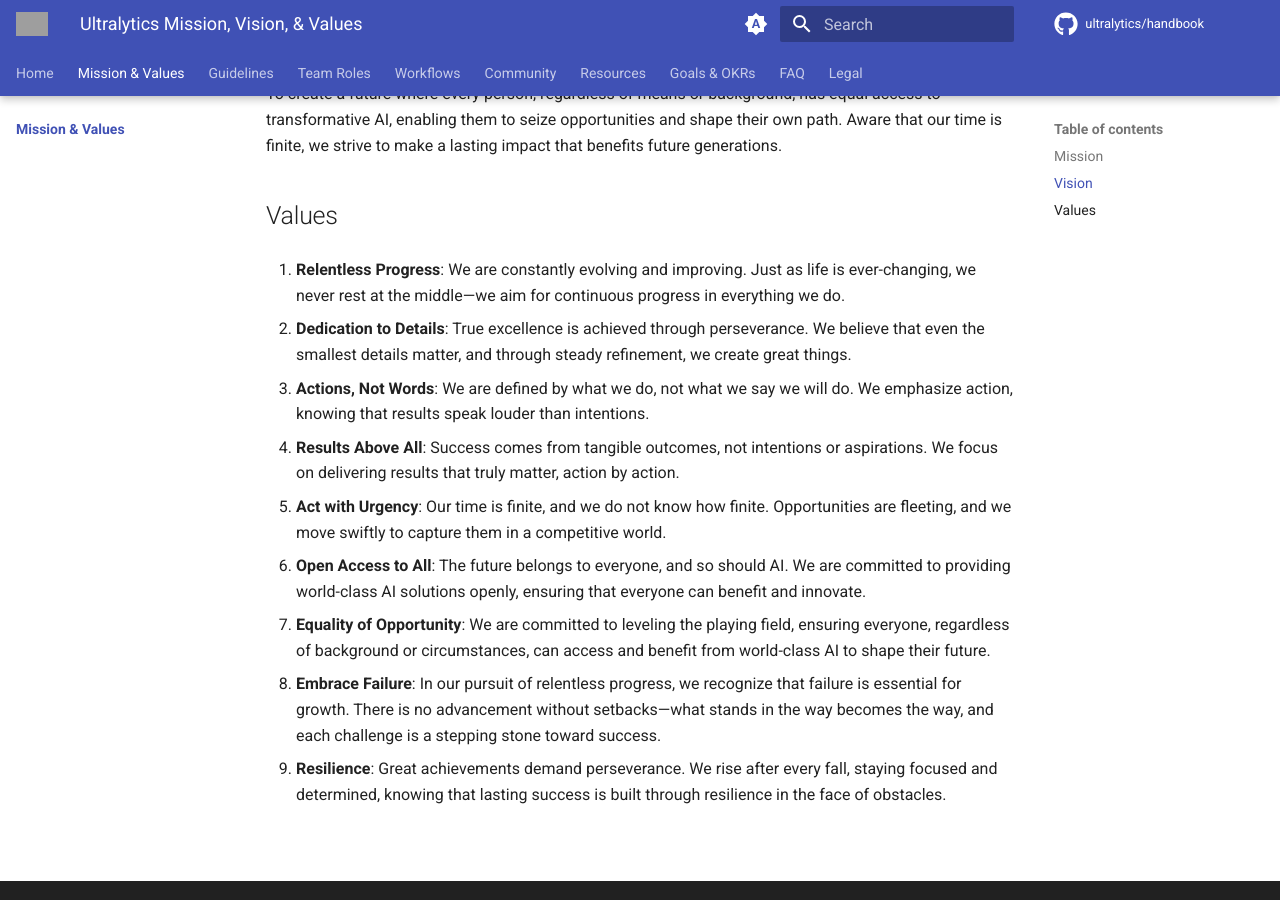
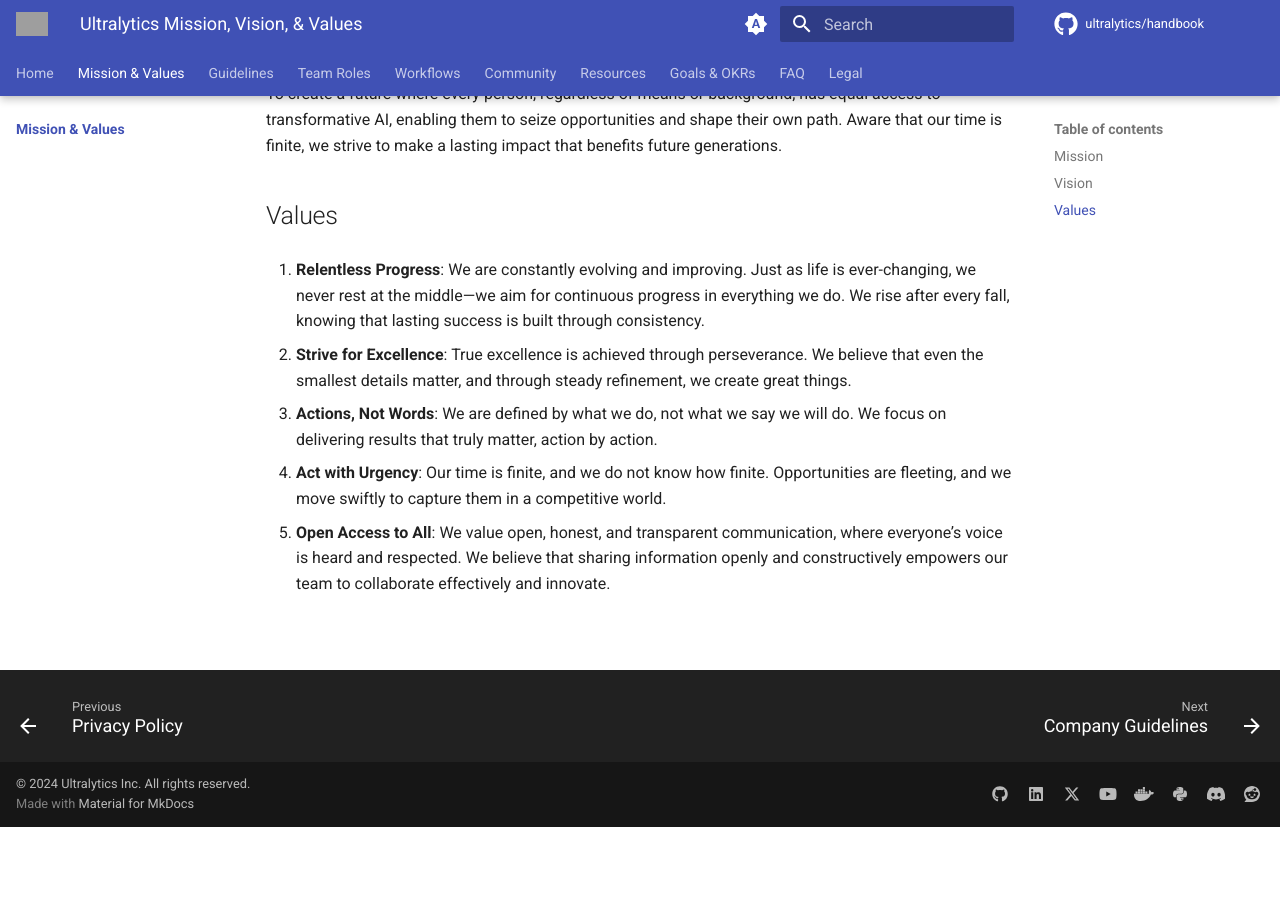
Before and after one commit to ultralytics/handbook, an MkDocs documentation site: the page built from docs/mission-vision-values/index.md, in a window 1280 px wide and 900 px high, scrolled down 437 px. Built offline with MkDocs 1.6.1 and Material for MkDocs 9.7.7, drawn with Linux system fonts in a browser that asks for light colours; comment, search, counter and statistics services are not loaded; after the commit the page ends 1264 px from its top, so only the background shows below that; grey boxes are pictures that could not be loaded.

Commit message:
Values update (#16)

```diff
--- a/docs/mission-vision-values/index.md
+++ b/docs/mission-vision-values/index.md
@@ -10,20 +10,12 @@
 
 ## Values
 
-1. **Relentless Progress**: We are constantly evolving and improving. Just as life is ever-changing, we never rest at the middle—we aim for continuous progress in everything we do.
+1. **Relentless Progress**: We are constantly evolving and improving. Just as life is ever-changing, we never rest at the middle—we aim for continuous progress in everything we do. We rise after every fall, knowing that lasting success is built through consistency.
 
-2. **Dedication to Details**: True excellence is achieved through perseverance. We believe that even the smallest details matter, and through steady refinement, we create great things.
+2. **Strive for Excellence**: True excellence is achieved through perseverance. We believe that even the smallest details matter, and through steady refinement, we create great things.
 
-3. **Actions, Not Words**: We are defined by what we do, not what we say we will do. We emphasize action, knowing that results speak louder than intentions.
+3. **Actions, Not Words**: We are defined by what we do, not what we say we will do. We focus on delivering results that truly matter, action by action.
 
-4. **Results Above All**: Success comes from tangible outcomes, not intentions or aspirations. We focus on delivering results that truly matter, action by action.
+4. **Act with Urgency**: Our time is finite, and we do not know how finite. Opportunities are fleeting, and we move swiftly to capture them in a competitive world.
 
-5. **Act with Urgency**: Our time is finite, and we do not know how finite. Opportunities are fleeting, and we move swiftly to capture them in a competitive world.
-
-6. **Open Access to All**: The future belongs to everyone, and so should AI. We are committed to providing world-class AI solutions openly, ensuring that everyone can benefit and innovate.
-
-7. **Equality of Opportunity**: We are committed to leveling the playing field, ensuring everyone, regardless of background or circumstances, can access and benefit from world-class AI to shape their future.
-
-8. **Embrace Failure**: In our pursuit of relentless progress, we recognize that failure is essential for growth. There is no advancement without setbacks—what stands in the way becomes the way, and each challenge is a stepping stone toward success.
-
-9. **Resilience**: Great achievements demand perseverance. We rise after every fall, staying focused and determined, knowing that lasting success is built through resilience in the face of obstacles.
+5. **Open Access to All**: We value open, honest, and transparent communication, where everyone’s voice is heard and respected. We believe that sharing information openly and constructively empowers our team to collaborate effectively and innovate.
```
